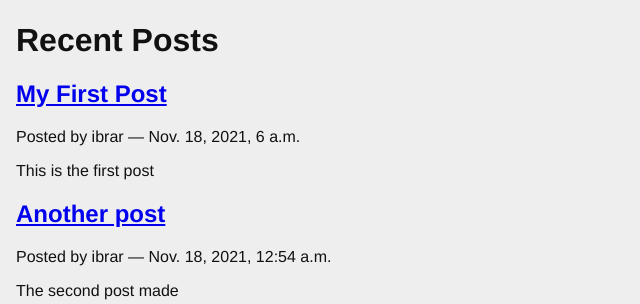
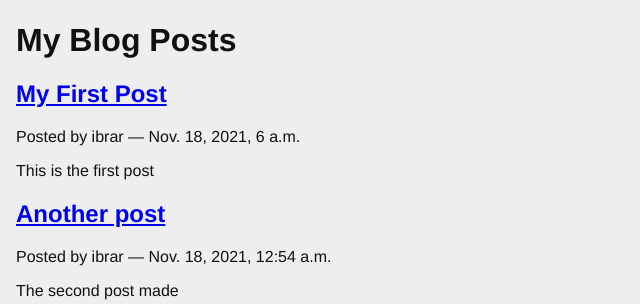
Before and after one commit to IBRAR21/django-blog, a Django app: page / in a window 1280 px wide. Shown: the part 20-324 px from the top of the page, without its empty margins (0-640 px from the left). Run offline with Django 3.2, Linux system fonts and the light colour scheme; data comes from the database, SQL or seed files in the repository; data that the repository does not hold is empty.

Commit message:
Change title.

```diff
--- a/blogging/templates/blogging/list.html
+++ b/blogging/templates/blogging/list.html
@@ -1,5 +1,5 @@
 {% extends "base.html" %}{% block content %}
-  <h1>Recent Posts</h1>
+  <h1>My Blog Posts</h1>
   {% for post in post_list %}
   <div class="post">
     <h2>
--- a/blogging/tests.py
+++ b/blogging/tests.py
@@ -54,7 +54,7 @@ class FrontEndTestCase(TestCase):
         resp = self.client.get("/")
         # the content of the rendered response is always a bytestring
         resp_text = resp.content.decode(resp.charset)
-        self.assertTrue("Recent Posts" in resp_text)
+        self.assertTrue("My Blog Posts" in resp_text)
         for count in range(1, 11):
             title = "Post %d Title" % count
             if count < 6:
```
